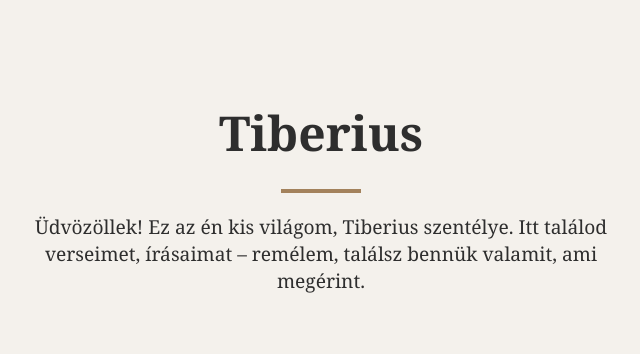
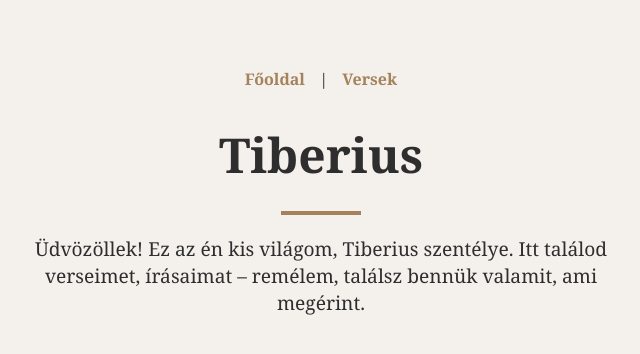
Before and after one commit to nervvA/tiberius, a plain HTML site: page index.html in a window 1280 px wide. Shown: the whole page, without its empty margins (319-959 px from the left). Drawn offline with Linux system fonts and the light colour scheme.

Commit message:
Update index.html

```diff
--- a/index.html
+++ b/index.html
@@ -5,6 +5,16 @@
   <meta name="viewport" content="width=device-width, initial-scale=1.0" />
   <title>Tiberius</title>
   <style>
+    nav a {
+      color: #a3825c;
+      text-decoration: none;
+      margin: 0 10px;
+      font-weight: bold;
+    }
+    nav a:hover {
+      text-decoration: underline;
+    }
+
     body {
       background-color: #f4f1ec;
       font-family: 'Georgia', serif;
@@ -30,6 +40,11 @@
   </style>
 </head>
 <body>
+  <nav>
+    <a href="index.html">Főoldal</a> |
+    <a href="versek.html">Versek</a>
+  </nav>
+
   <h1>Tiberius</h1>
   <div class="line"></div>
   <p>Üdvözöllek! Ez az én kis világom, Tiberius szentélye. Itt találod verseimet, írásaimat – remélem, találsz bennük valamit, ami megérint.</p>
```
